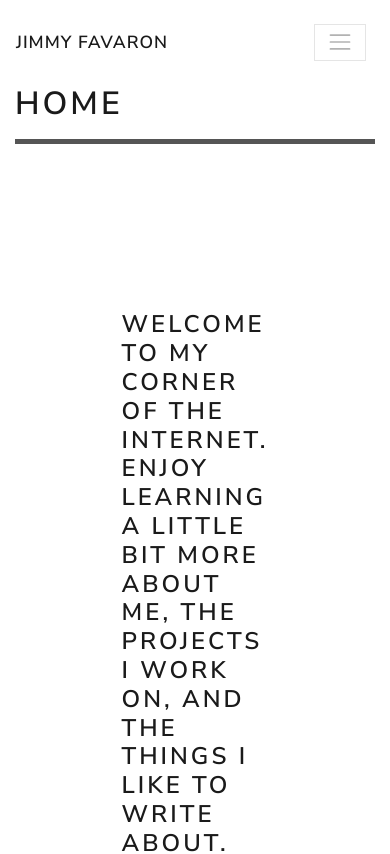
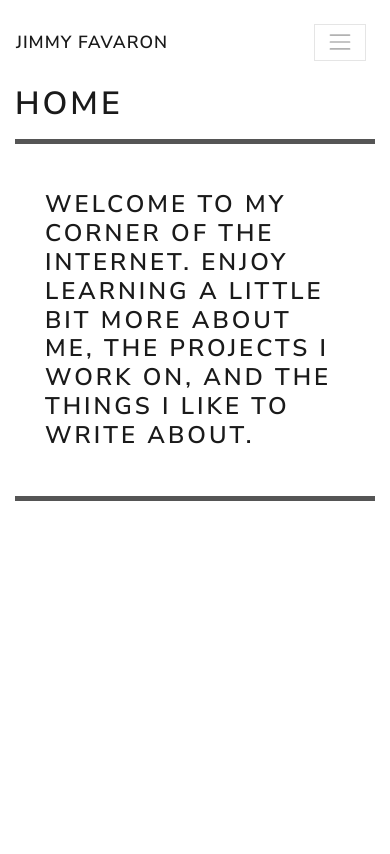
Before and after one commit to favaron-solutions/jimmyfavaron, a React (Create React App) app: page / in a window 390 px wide. Shown: the top 854 px of the page. Built offline with nearby package versions, Linux system fonts and the light colour scheme.

Commit message:
fixed CSS issue with title
double win

```diff
--- a/src/index.css
+++ b/src/index.css
@@ -14,6 +14,12 @@ body {
 
 h3 {
   padding: 150px;
+}
+
+@media only screen and (max-width: 1000px) {
+    h3 {
+        padding: 30px;
+    }
 }
 
 .inverse-subtitle {
```
